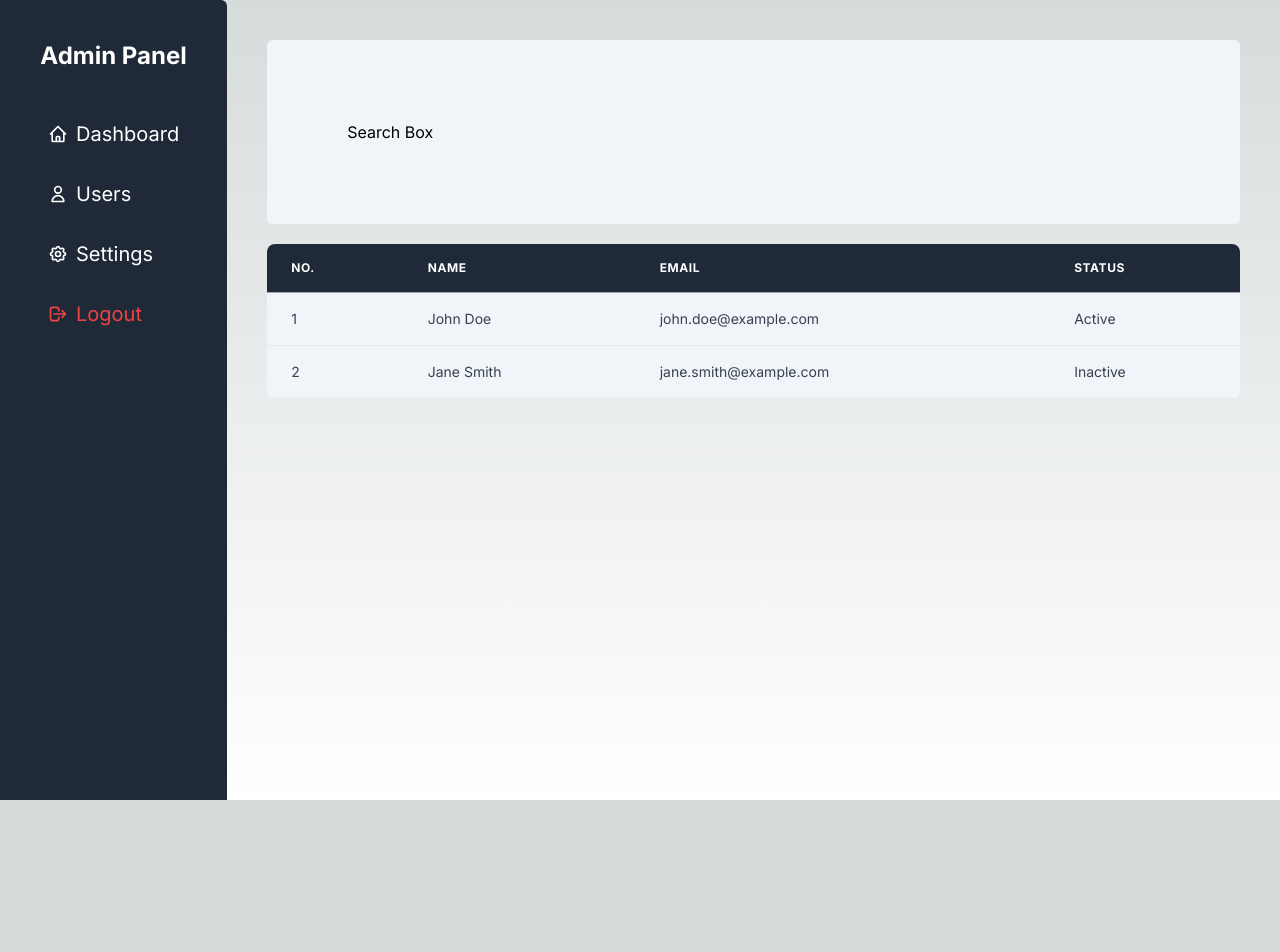
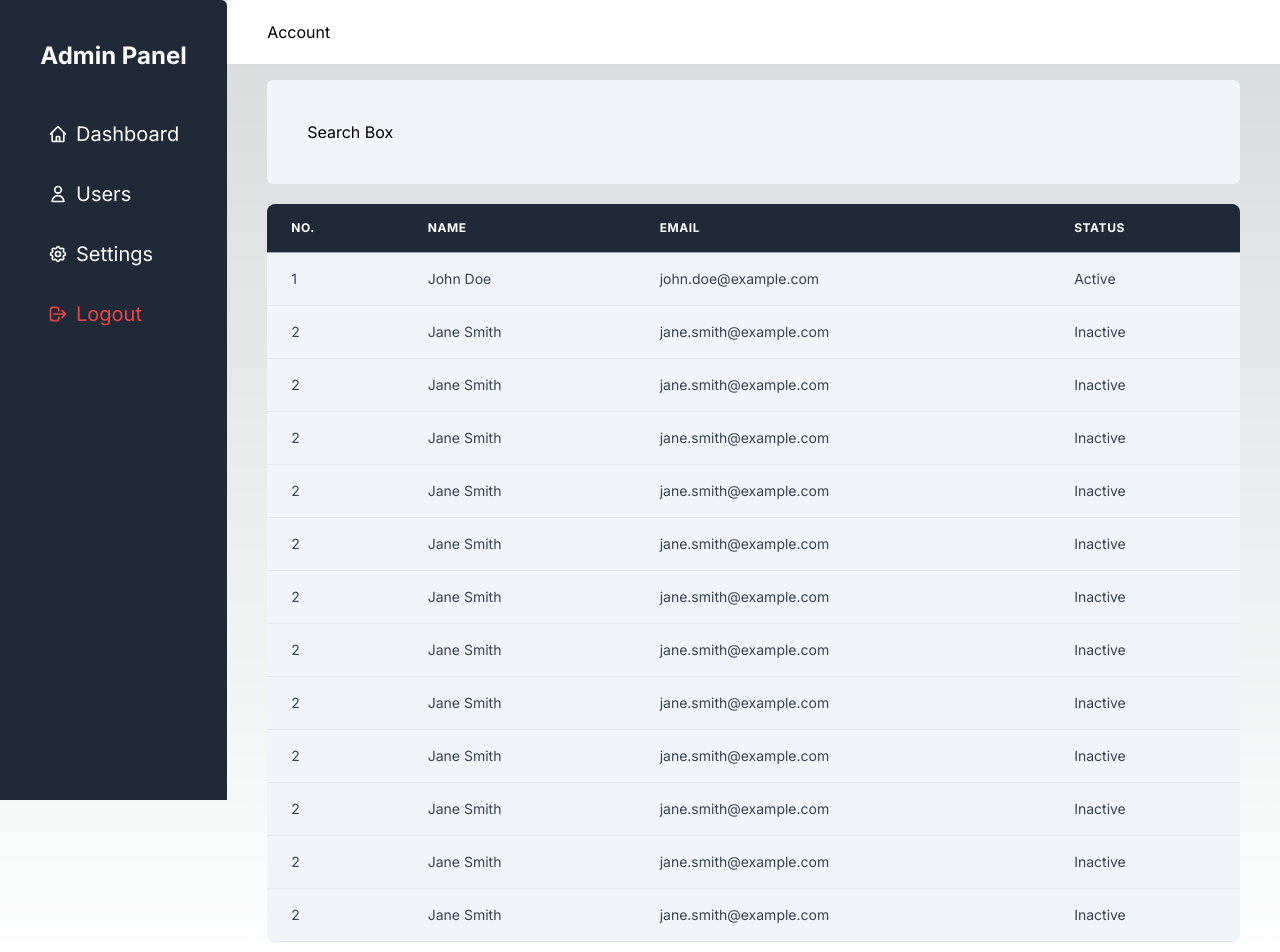
Before and after one commit to thangnd-deve/thesis_fe_chat, a Next.js app: page /admin in a window 1280 px wide. Shown: the top 952 px of the page. Before the commit the page ends 800 px from the top, so only its background shows below. Built offline with nearby package versions, Linux system fonts and the light colour scheme.

Commit message:
add layout admin

```diff
--- a/app/admin/page.tsx
+++ b/app/admin/page.tsx
@@ -1,3 +1,4 @@
+import Account from "@/components/admin/account";
 import CompanyTable from "@/components/admin/home/company_table";
 import SearchItem from "@/components/admin/home/search_item";
 import Sidebar from "@/components/admin/sidebar";
@@ -6,9 +7,12 @@ export default function Home() {
   return (
     <div className="flex">
       <Sidebar />
-      <div className="p-10 w-full">
-        <SearchItem />
-        <CompanyTable />
+      <div className="w-full">
+        <Account />
+        <div className="p-10 ">
+          <SearchItem />
+          <CompanyTable />
+        </div>
         {/* <Pagination /> */}
       </div>
     </div>
--- /dev/null
+++ b/components/admin/account.tsx
@@ -0,0 +1,7 @@
+export default function Account() {
+    return (
+        <div className="bg-white fixed top-0 pt-5 pl-10 pb-5 w-full z-10 transition-[height] duration-300 group" id="header">
+          Account
+        </div>
+      );
+  }
--- a/components/admin/home/company_table.tsx
+++ b/components/admin/home/company_table.tsx
@@ -24,6 +24,72 @@ export default function CompanyTable() {
                         <td className="py-4 px-6 border-b text-gray-700 border-gray-200">jane.smith@example.com</td>
                         <td className="py-4 px-6 border-b text-gray-700 border-gray-200">Inactive</td>
                     </tr>
+                    <tr>
+                        <td className="py-4 px-6 border-b text-gray-700 border-gray-200">2</td>
+                        <td className="py-4 px-6 border-b text-gray-700 border-gray-200">Jane Smith</td>
+                        <td className="py-4 px-6 border-b text-gray-700 border-gray-200">jane.smith@example.com</td>
+                        <td className="py-4 px-6 border-b text-gray-700 border-gray-200">Inactive</td>
+                    </tr>
+                    <tr>
+                        <td className="py-4 px-6 border-b text-gray-700 border-gray-200">2</td>
+                        <td className="py-4 px-6 border-b text-gray-700 border-gray-200">Jane Smith</td>
+                        <td className="py-4 px-6 border-b text-gray-700 border-gray-200">jane.smith@example.com</td>
+                        <td className="py-4 px-6 border-b text-gray-700 border-gray-200">Inactive</td>
+                    </tr>
+                    <tr>
+                        <td className="py-4 px-6 border-b text-gray-700 border-gray-200">2</td>
+                        <td className="py-4 px-6 border-b text-gray-700 border-gray-200">Jane Smith</td>
+                        <td className="py-4 px-6 border-b text-gray-700 border-gray-200">jane.smith@example.com</td>
+                        <td className="py-4 px-6 border-b text-gray-700 border-gray-200">Inactive</td>
+                    </tr>
+                    <tr>
+                        <td className="py-4 px-6 border-b text-gray-700 border-gray-200">2</td>
+                        <td className="py-4 px-6 border-b text-gray-700 border-gray-200">Jane Smith</td>
+                        <td className="py-4 px-6 border-b text-gray-700 border-gray-200">jane.smith@example.com</td>
+                        <td className="py-4 px-6 border-b text-gray-700 border-gray-200">Inactive</td>
+                    </tr>
+                    <tr>
+                        <td className="py-4 px-6 border-b text-gray-700 border-gray-200">2</td>
+                        <td className="py-4 px-6 border-b text-gray-700 border-gray-200">Jane Smith</td>
+                        <td className="py-4 px-6 border-b text-gray-700 border-gray-200">jane.smith@example.com</td>
+                        <td className="py-4 px-6 border-b text-gray-700 border-gray-200">Inactive</td>
+                    </tr>
+                    <tr>
+                        <td className="py-4 px-6 border-b text-gray-700 border-gray-200">2</td>
+                        <td className="py-4 px-6 border-b text-gray-700 border-gray-200">Jane Smith</td>
+                        <td className="py-4 px-6 border-b text-gray-700 border-gray-200">jane.smith@example.com</td>
+                        <td className="py-4 px-6 border-b text-gray-700 border-gray-200">Inactive</td>
+                    </tr>
+                    <tr>
+                        <td className="py-4 px-6 border-b text-gray-700 border-gray-200">2</td>
+                        <td className="py-4 px-6 border-b text-gray-700 border-gray-200">Jane Smith</td>
+                        <td className="py-4 px-6 border-b text-gray-700 border-gray-200">jane.smith@example.com</td>
+                        <td className="py-4 px-6 border-b text-gray-700 border-gray-200">Inactive</td>
+                    </tr>
+                    <tr>
+                        <td className="py-4 px-6 border-b text-gray-700 border-gray-200">2</td>
+                        <td className="py-4 px-6 border-b text-gray-700 border-gray-200">Jane Smith</td>
+                        <td className="py-4 px-6 border-b text-gray-700 border-gray-200">jane.smith@example.com</td>
+                        <td className="py-4 px-6 border-b text-gray-700 border-gray-200">Inactive</td>
+                    </tr>
+                    <tr>
+                        <td className="py-4 px-6 border-b text-gray-700 border-gray-200">2</td>
+                        <td className="py-4 px-6 border-b text-gray-700 border-gray-200">Jane Smith</td>
+                        <td className="py-4 px-6 border-b text-gray-700 border-gray-200">jane.smith@example.com</td>
+                        <td className="py-4 px-6 border-b text-gray-700 border-gray-200">Inactive</td>
+                    </tr>
+                    <tr>
+                        <td className="py-4 px-6 border-b text-gray-700 border-gray-200">2</td>
+                        <td className="py-4 px-6 border-b text-gray-700 border-gray-200">Jane Smith</td>
+                        <td className="py-4 px-6 border-b text-gray-700 border-gray-200">jane.smith@example.com</td>
+                        <td className="py-4 px-6 border-b text-gray-700 border-gray-200">Inactive</td>
+                    </tr>
+                    <tr>
+                        <td className="py-4 px-6 border-b text-gray-700 border-gray-200">2</td>
+                        <td className="py-4 px-6 border-b text-gray-700 border-gray-200">Jane Smith</td>
+                        <td className="py-4 px-6 border-b text-gray-700 border-gray-200">jane.smith@example.com</td>
+                        <td className="py-4 px-6 border-b text-gray-700 border-gray-200">Inactive</td>
+                    </tr>
                 </tbody>
             </table>
         </div>
--- a/components/admin/home/search_item.tsx
+++ b/components/admin/home/search_item.tsx
@@ -1,6 +1,6 @@
 export default function SearchItem() {
     return (
-        <div className="p-20 w-full bg-slate-100 rounded-md">
+        <div className="p-10 mt-10 w-full bg-slate-100 rounded-md">
             Search Box
         </div>
     );
```
